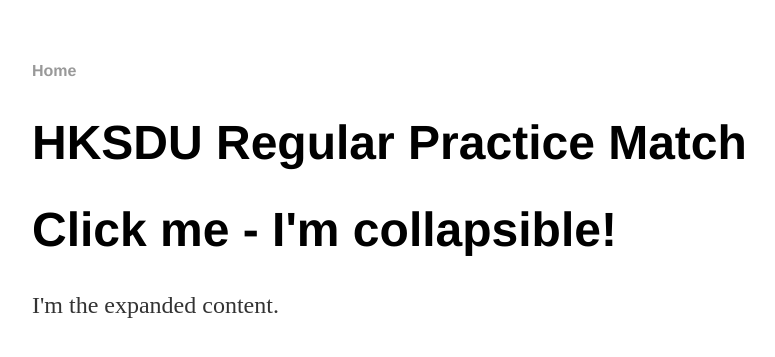
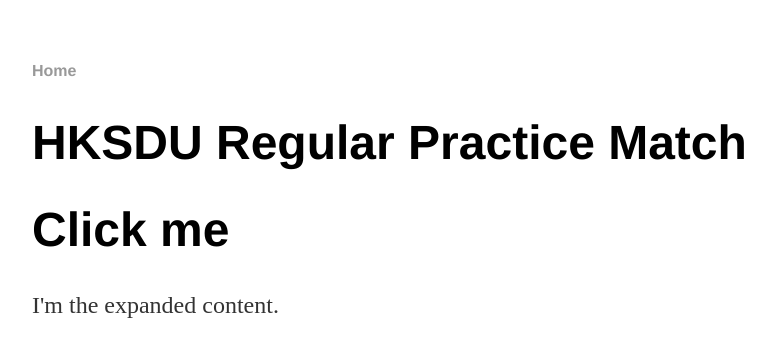
Before and after one commit to HKSDU/hksdu.github.io, a Jekyll site: the page built from index.html, in a window 1280 px wide. Shown: the top 357 px of the page, without its empty margins (160-935 px from the left). Built offline with Jekyll 4.4.1, drawn with Linux system fonts in a browser that asks for light colours.

Commit message:
Update index.html

```diff
--- a/index.html
+++ b/index.html
@@ -7,7 +7,7 @@ title: HKSDU Match Results
 			<h1>HKSDU Regular Practice Match</h1>
 			<div data-role="main" class="ui-content">
     <div data-role="collapsible">
-      <h1>Click me - I'm collapsible!</h1>
+      <h1>Click me </h1>
       <p>I'm the expanded content.</p>
 				</div></div>
 		</div>
```
